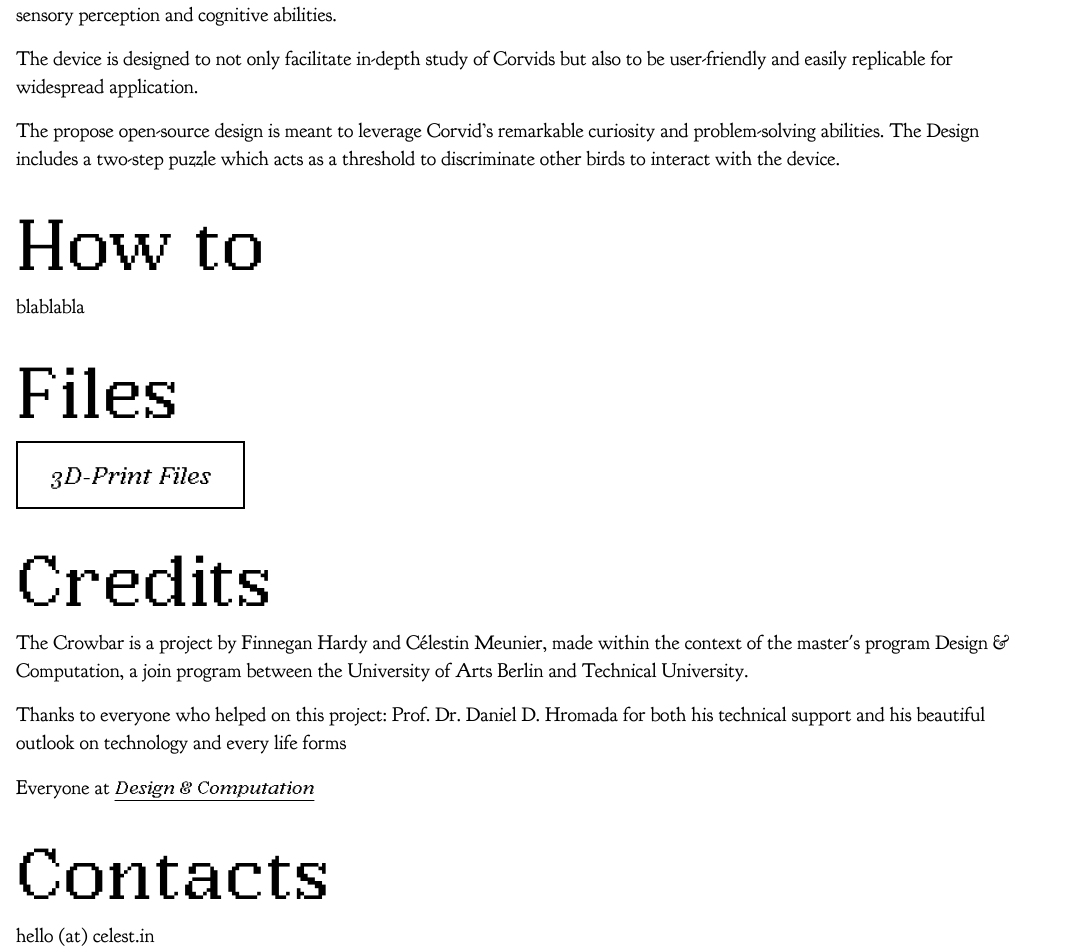
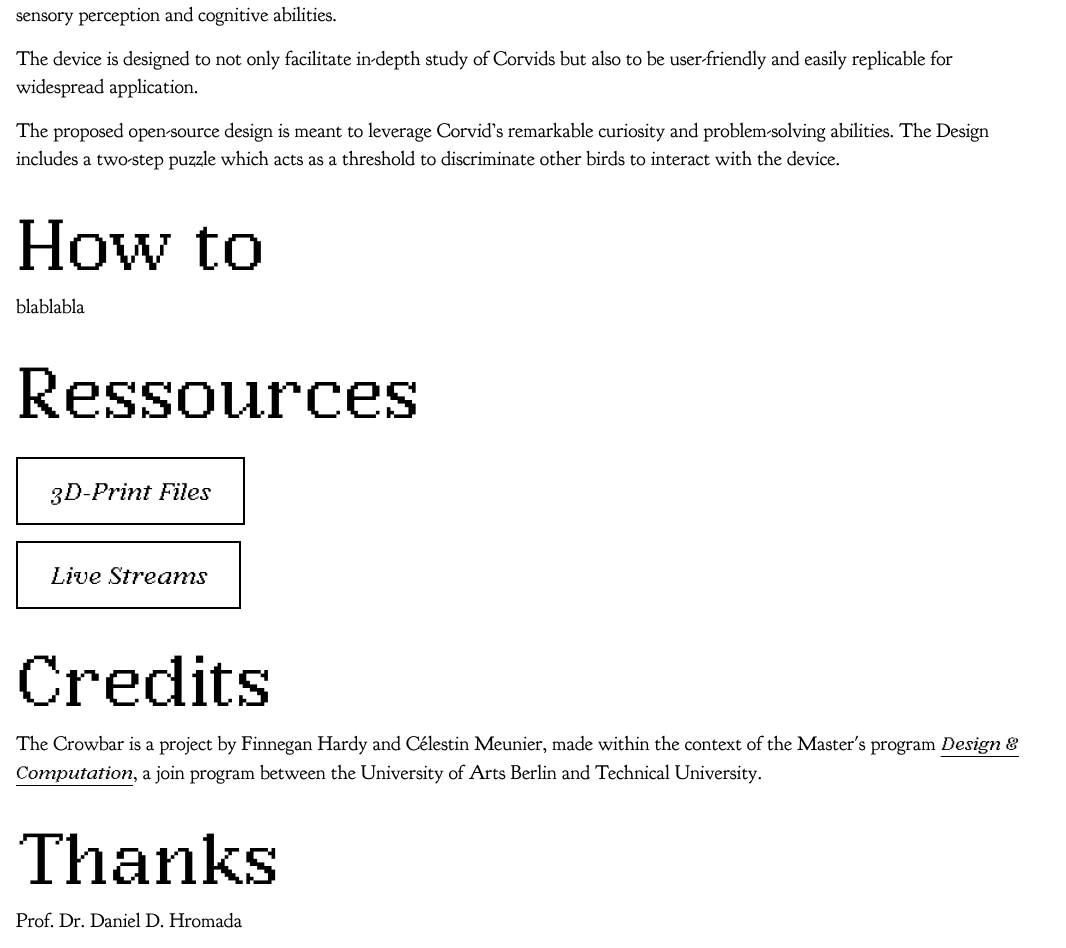
Before and after one commit to backslash-zero/crowbar, a SvelteKit app: page / in a window 1280 px wide. Shown: the part 931-1879 px from the top of the page, without its empty margins (0-1066 px from the left). Built offline with nearby package versions, Linux system fonts and the light colour scheme.

Commit message:
fixed site

```diff
--- a/package.json
+++ b/package.json
@@ -27,6 +27,7 @@
 		"prettier-plugin-svelte": "^3.1.2",
 		"svelte": "^4.2.7",
 		"svelte-check": "^3.6.0",
+		"svelte-feather-icons": "^4.1.0",
 		"tailwindcss": "^3.4.1",
 		"tslib": "^2.4.1",
 		"typescript": "^5.0.0",
--- a/src/routes/+page.svelte
+++ b/src/routes/+page.svelte
@@ -1,7 +1,6 @@
 <script lang="ts">
 	import Scene from '$lib/components/three/Scene.svelte';
 	import { Canvas } from '@threlte/core';
-
 	function scrollIntoView({ target }: any) {
 		const el = document.querySelector(target.getAttribute('href'));
 		if (!el) return;
@@ -33,7 +32,7 @@
 		<div class="font-goudy py-4 text-xl w-full flex flex-col gap-4 md:max-w-screen-lg">
 			<h2 class="font-argent text-7xl">About</h2>
 			<p>
-				The Crow Bar is interactive device tailored specifically to Corvids, aiming to lay the
+				The Crow Bar is an interactive device tailored specifically to Corvids, aiming to lay the
 				ground work for further research into their sensory perception and cognitive abilities.
 			</p>
 			<p>
@@ -41,7 +40,7 @@
 				user-friendly and easily replicable for widespread application.
 			</p>
 			<p>
-				The propose open-source design is meant to leverage Corvid’s remarkable curiosity and
+				The proposed open-source design is meant to leverage Corvid’s remarkable curiosity and
 				problem-solving abilities. The Design includes a two-step puzzle which acts as a threshold
 				to discriminate other birds to interact with the device.
 			</p>
@@ -51,7 +50,8 @@
 			<p>blablabla</p>
 		</div>
 		<div class="font-goudy py-4 text-xl w-full flex flex-col gap-4 md:max-w-screen-lg">
-			<h2 class="font-argent text-7xl">Files</h2>
+			<h2 class="font-argent text-7xl">Ressources</h2>
+			<div class="w-full flex felx-col md:flex-row gap-4"></div>
 			<form action="https://cloud.udk-berlin.de/s/eBD8rkEke9tDGB8">
 				<input
 					type="submit"
@@ -59,25 +59,28 @@
 					value="3D-Print Files"
 				/>
 			</form>
+			<form action="https://stream.udk-berlin.de/a/c.meunier/video-channels">
+				<input
+					type="submit"
+					class="w-full md:w-auto font-argent italic text-2xl px-8 py-4 border-2 border-black hover:bg-slate-100 transition-all duration-300"
+					value="Live Streams"
+				/>
+			</form>
 		</div>
 		<div class="font-goudy py-4 text-xl w-full flex flex-col gap-4 md:max-w-screen-lg">
 			<h2 class="font-argent text-7xl">Credits</h2>
 			<p>
 				The Crowbar is a project by Finnegan Hardy and Célestin Meunier, made within the context of
-				the master's program Design & Computation, a join program between the University of Arts
-				Berlin and Technical University.
-			</p>
-			<p>
-				Thanks to everyone who helped on this project: Prof. Dr. Daniel D. Hromada for both his
-				technical support and his beautiful outlook on technology and every life forms
-			</p>
-			<p>
-				Everyone at <a
+				the Master's program <a
 					href="https://www.newpractice.net/study"
 					class="font-argent text-lg italic underline underline-offset-[6px]"
 					>Design & Computation</a
-				>
+				>, a join program between the University of Arts Berlin and Technical University.
 			</p>
+		</div>
+		<div class="font-goudy py-4 text-xl w-full flex flex-col gap-4 md:max-w-screen-lg">
+			<h2 class="font-argent text-7xl">Thanks</h2>
+			<p>Prof. Dr. Daniel D. Hromada</p>
 		</div>
 		<div class="font-goudy py-4 text-xl w-full flex flex-col gap-4 md:max-w-screen-lg">
 			<h2 class="font-argent text-7xl">Contacts</h2>
```
Also changed, not shown: 1 other file (tests, documents, lock files or other folders).
